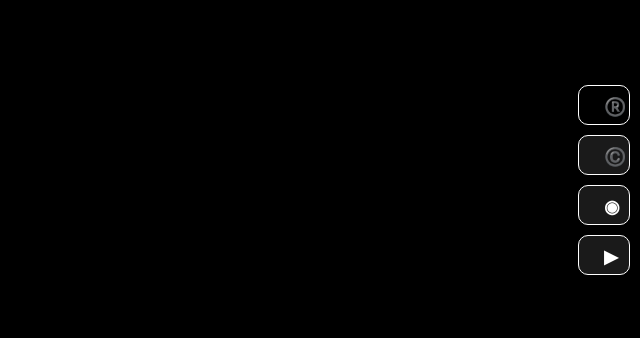
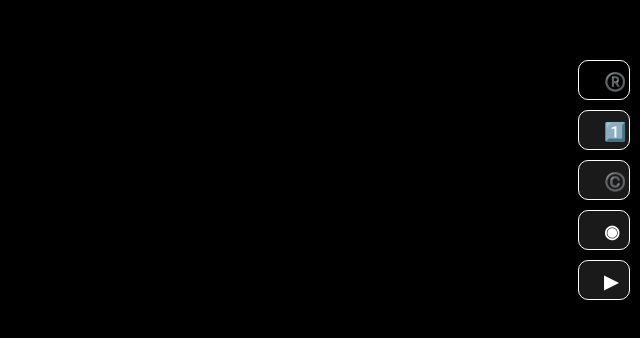
Before and after one commit to mdn-sam/Shortsapp-frontend, a Next.js app: page / in a window 1280 px wide. Shown: the part 220-558 px from the top of the page, without its empty margins (640-1280 px from the left). Built offline with nearby package versions, Linux system fonts and the light colour scheme.

Commit message:
Update page.tsx

```diff
--- a/app/page.tsx
+++ b/app/page.tsx
@@ -215,6 +215,9 @@ export default function ReelsViewer() {
         <button onClick={() => switchSource('rumble')} title="Rumble" style={buttonStyle(currentSource === 'rumble')}>
           ®️
         </button>
+        <button onClick={() => window.open('/rumble', '_self')} title="Rumble Page 1" style={buttonStyle(false)}>
+          1️⃣
+        </button>
         <button onClick={() => switchSource('odysee')} title="Odysee" style={buttonStyle(currentSource === 'odysee')}>
           ©️
         </button>
```
